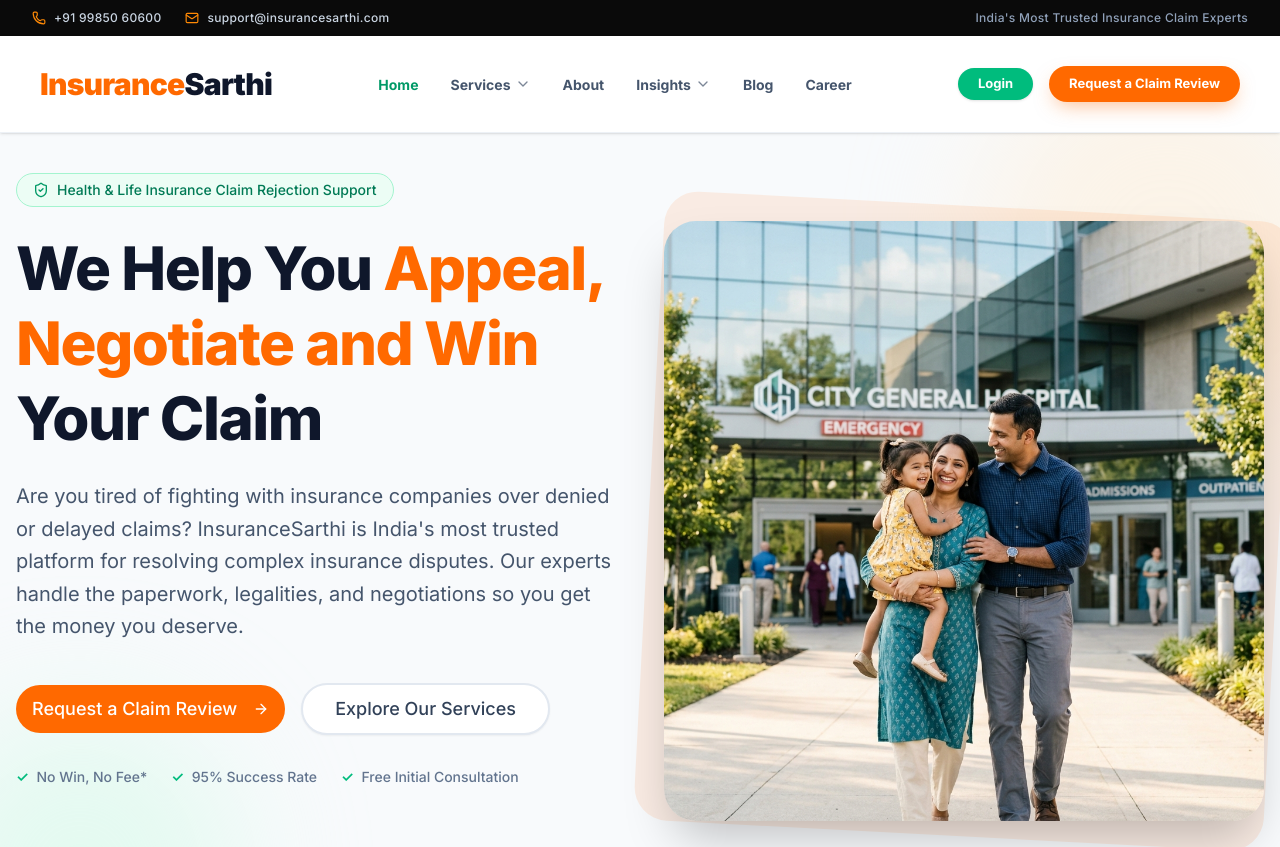
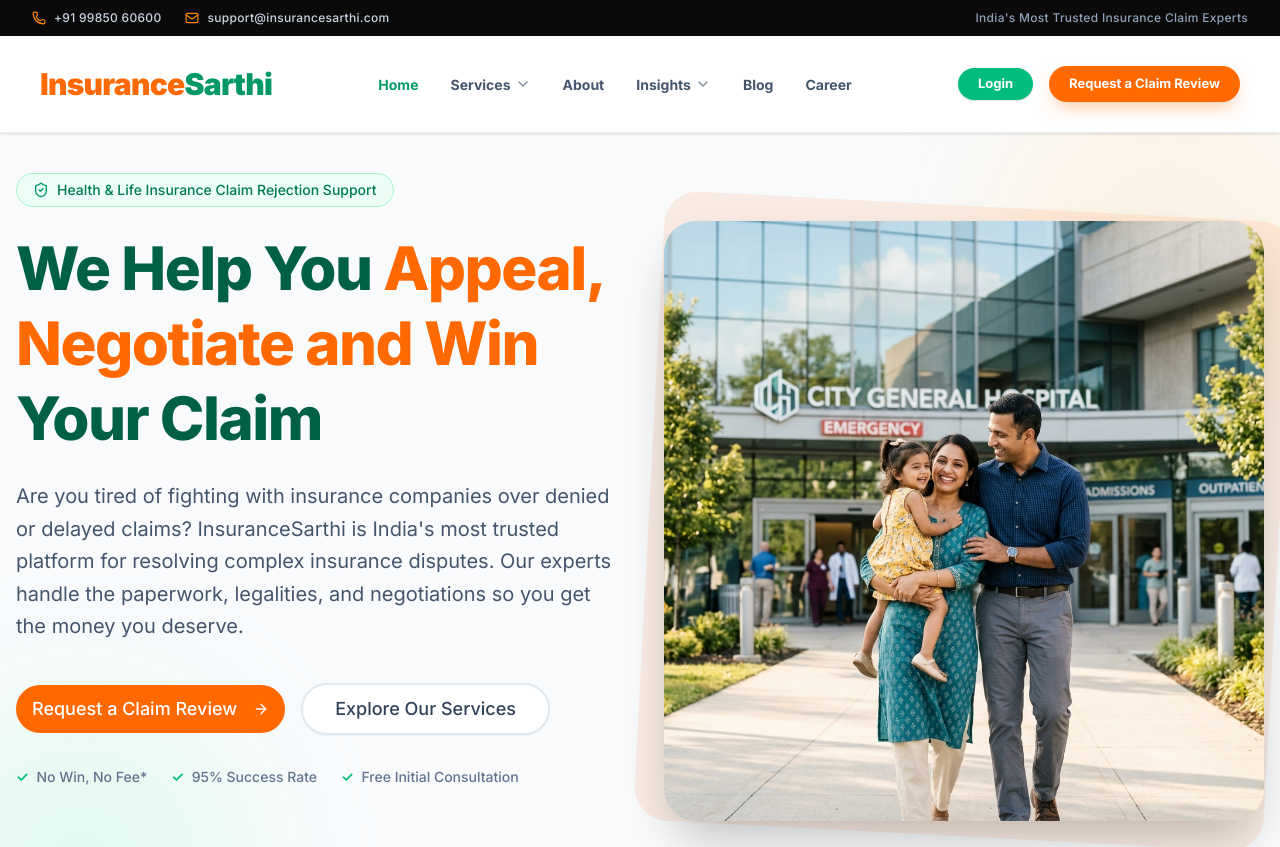
Before and after one commit to inspirexcellence/claimmitra, a Next.js app: page / in a window 1280 px wide. Shown: the top 847 px of the page. Built offline with nearby package versions, Linux system fonts and the light colour scheme; no server answers.

Commit message:
Update logo colors to orange and emerald, and hero text to olive green

```diff
--- a/src/components/home/hero.tsx
+++ b/src/components/home/hero.tsx
@@ -33,7 +33,7 @@
               initial={{ opacity: 0, y: 20 }}
               animate={{ opacity: 1, y: 0 }}
               transition={{ duration: 0.5, delay: 0.1 }}
-              className="text-4xl md:text-5xl lg:text-6xl font-extrabold text-slate-900 tracking-tight leading-tight mb-6"
+              className="text-4xl md:text-5xl lg:text-6xl font-extrabold text-emerald-800 tracking-tight leading-tight mb-6"
             >
               We Help You <span className="text-orange-500">Appeal, Negotiate and Win</span> Your Claim
             </motion.h1>
--- a/src/components/layout/footer.tsx
+++ b/src/components/layout/footer.tsx
@@ -11,7 +11,7 @@
           <div className="lg:col-span-2 pr-4">
             <h3 className="text-2xl font-black mb-6 flex items-center tracking-tight">
               <span className="text-orange-500">Insurance</span>
-              <span className="text-white">Sarthi</span>
+              <span className="text-emerald-500">Sarthi</span>
             </h3>
             <p className="text-gray-400 text-sm mb-6 leading-relaxed pr-2">
               We help you appeal & negotiate with insurers. Turning Insurance Challenges into Triumphs: From Denied Claims to Approved Success.
--- a/src/components/layout/navbar.tsx
+++ b/src/components/layout/navbar.tsx
@@ -55,7 +55,7 @@
             <div className="flex-shrink-0 flex items-center">
               <Link href="/" className="text-2xl lg:text-3xl font-black flex items-center tracking-tight">
                 <span className="text-orange-500">Insurance</span>
-                <span className="text-slate-900">Sarthi</span>
+                <span className="text-emerald-600">Sarthi</span>
               </Link>
             </div>
 
@@ -167,7 +167,7 @@
                   <div className="flex items-center pb-3 pt-1 px-4 border-b border-slate-100">
                     <span className="text-xl font-black tracking-tight">
                       <span className="text-orange-500">Insurance</span>
-                      <span className="text-slate-900">Sarthi</span>
+                      <span className="text-emerald-600">Sarthi</span>
                     </span>
                   </div>
 
```
